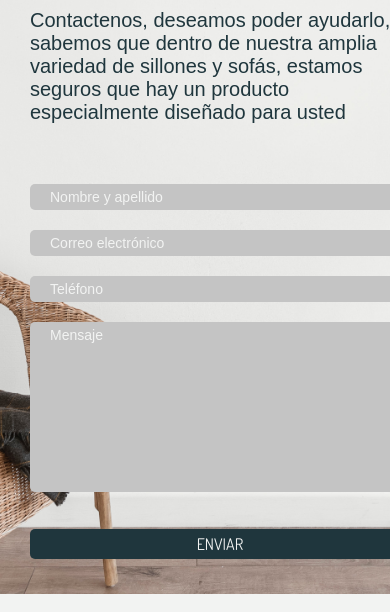
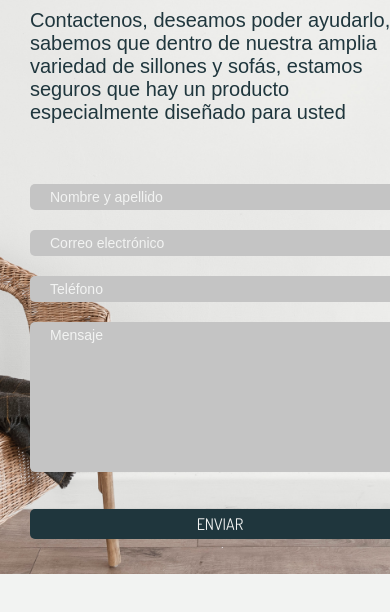
Before and after one commit to champi-r/sitio-web-sofas, a plain HTML site: page public/pages/contact.html in a window 390 px wide. Shown: the part 182-794 px from the top of the page. Drawn offline with nearby package versions, Linux system fonts and the light colour scheme; a web font is replaced by a local one.

Commit message:
ajuste responsive form contact

```diff
--- a/public/css/style.css
+++ b/public/css/style.css
@@ -333,6 +333,9 @@ footer{
     font-size: 1.4em;
     font-family: var(--font-primary);
 }
+.form__contact textarea{
+    height: 15rem;
+}
 .form__contact input::placeholder,
 .form__contact textarea::placeholder{
     font-family: var(--font-primary);
--- a/public/pages/contact.html
+++ b/public/pages/contact.html
@@ -53,7 +53,7 @@
                     <input type="text" name="name" id="name" placeholder="Nombre y apellido">
                     <input type="email" name="email" id="email" placeholder="Correo electrónico">
                     <input type="tel" name="phone" id="phone" placeholder="Teléfono">
-                    <textarea name="message" id="message" cols="30" rows="10" placeholder="Mensaje"></textarea>
+                    <textarea name="message" id="message" placeholder="Mensaje"></textarea>
                     <button type="submit">Enviar</button>
                 </form>
             </section>
```
